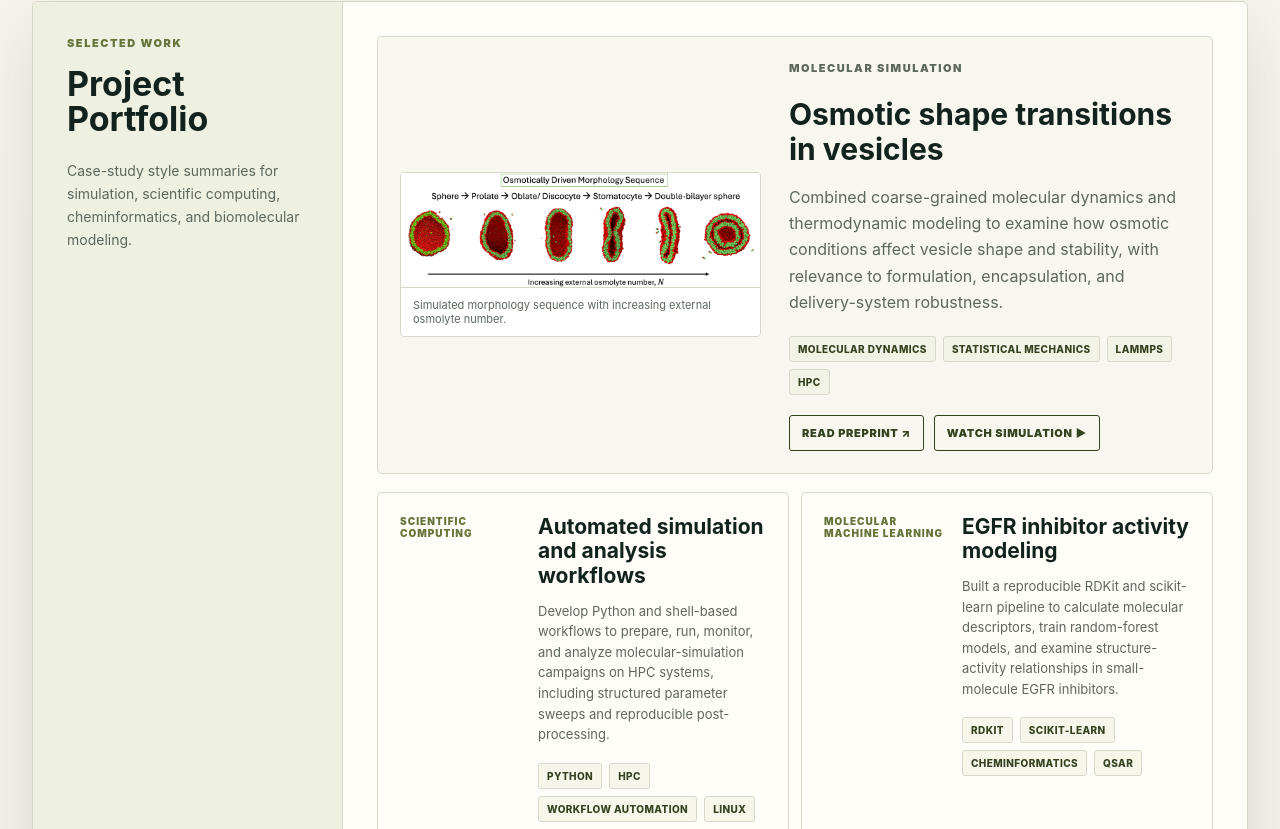
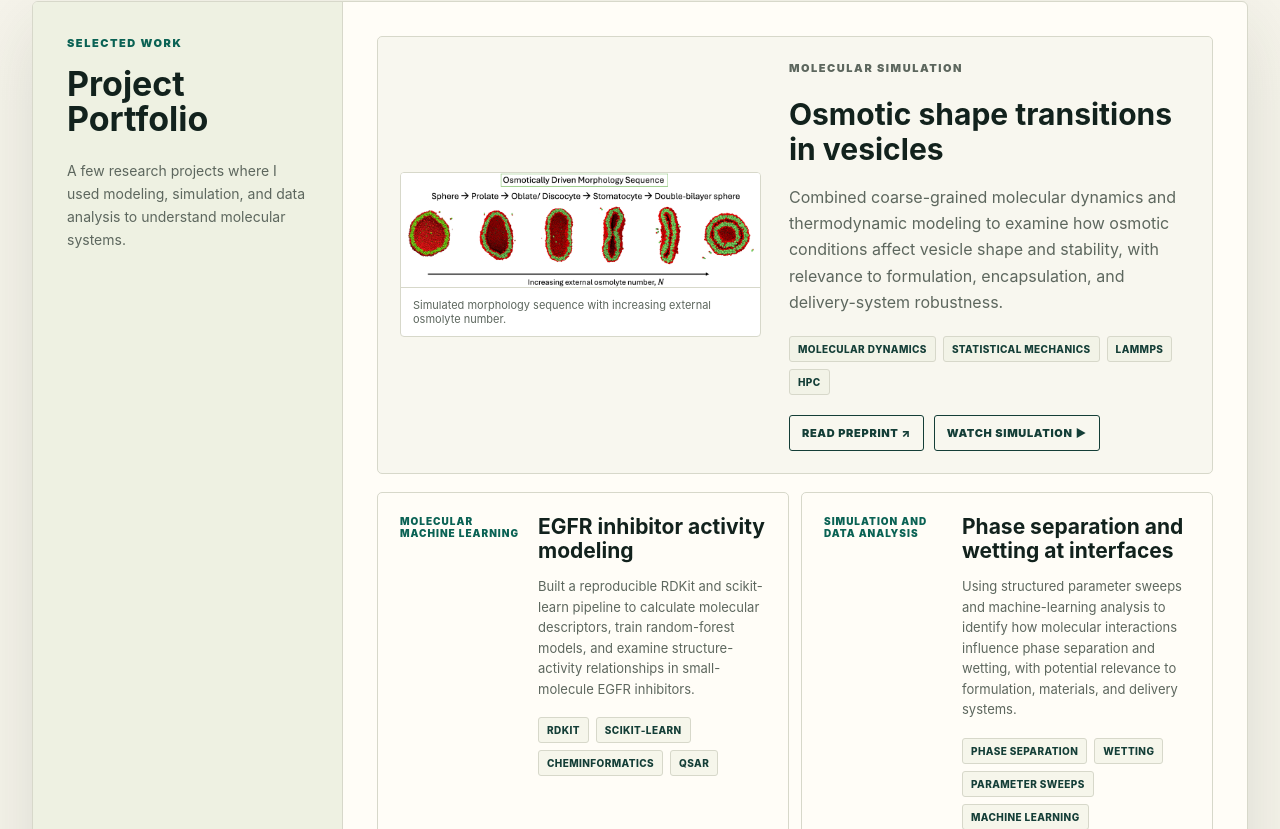
Before and after one commit to skg43/skg43.github.io, a React (Vite) app: page / in a window 1280 px wide. Shown: the part 1051-1880 px from the top of the page. Built offline with nearby package versions, Linux system fonts and the light colour scheme.

Commit message:
Redesign portfolio section layout

```diff
--- a/src/App.tsx
+++ b/src/App.tsx
@@ -24,13 +24,6 @@ type Project = {
 type SectionKey = "work" | "capabilities" | "experience" | "publications";
 
 const projects: Project[] = [
-  {
-    eyebrow: "Scientific computing",
-    title: "Automated simulation and analysis workflows",
-    description:
-      "Develop Python and shell-based workflows to prepare, run, monitor, and analyze molecular-simulation campaigns on HPC systems, including structured parameter sweeps and reproducible post-processing.",
-    tags: ["Python", "HPC", "Workflow automation", "Linux"],
-  },
   {
     eyebrow: "Molecular machine learning",
     title: "EGFR inhibitor activity modeling",
@@ -135,25 +128,25 @@ const sections: { key: SectionKey; label: string; eyebrow: string; summary: stri
     key: "work",
     label: "Project Portfolio",
     eyebrow: "Selected work",
-    summary: "Case-study style summaries for simulation, scientific computing, cheminformatics, and biomolecular modeling.",
+    summary: "A few research projects where I used modeling, simulation, and data analysis to understand molecular systems.",
   },
   {
     key: "capabilities",
     label: "Technical Fit",
     eyebrow: "Capabilities",
-    summary: "A concise map of the methods, tools, and research habits I bring to computational R&D teams.",
+    summary: "The practical methods I use day to day: simulation, analysis, automation, and careful scientific interpretation.",
   },
   {
     key: "experience",
     label: "Experience",
     eyebrow: "Trajectory",
-    summary: "Research training and current work across molecular modeling, automation, and data analysis.",
+    summary: "How my training has moved through chemistry, biophysics, computation, and current postdoctoral research.",
   },
   {
     key: "publications",
     label: "Publications",
     eyebrow: "Research output",
-    summary: "Selected preprints and peer-reviewed work with direct links for deeper review.",
+    summary: "Selected papers and preprints for a closer look at the science behind the work.",
   },
 ];
 
@@ -188,7 +181,7 @@ export default function Home() {
         <div className="hero-copy">
           <div className="status"><span />Open to computational R&D opportunities</div>
           <p className="kicker">Computational chemist / Molecular modeling / Scientific ML</p>
-          <h1>Sanjeev Gautam builds molecular models and data workflows for computational R&D.</h1>
+          <h1>I use molecular simulation and data workflows to study computational R&D problems.</h1>
           <p className="hero-summary">
             Computational chemist with experience across molecular dynamics, DFT,
             spectroscopy-informed modeling, HPC workflows, and machine learning.
@@ -333,7 +326,7 @@ export default function Home() {
 
       <section className="contact" id="contact">
         <p className="eyebrow">Contact</p>
-        <h2>Let's solve a difficult scientific problem.</h2>
+        <h2>Tell me what you're curious about.</h2>
         <p>Exploring industry roles in computational chemistry, molecular modeling, computational drug discovery, biomolecular R&D, and scientific computing.</p>
         <div className="contact-actions">
           <a className="button button-light" href="mailto:sanjeev6765@gmail.com">Email me <span>↗</span></a>
--- a/src/styles.css
+++ b/src/styles.css
@@ -5,9 +5,9 @@
   --surface-strong: #eef1e2;
   --muted: #5d675e;
   --line: #d7d8ca;
-  --olive: #65743a;
-  --olive-dark: #34421f;
-  --moss: #9aa76a;
+  --olive: #0a6254;
+  --olive-dark: #143e37;
+  --moss: #dce7df;
   --rust: #bb6a3c;
   --blue: #30586d;
   --shadow: 0 24px 70px rgba(34, 47, 31, .12);
```
